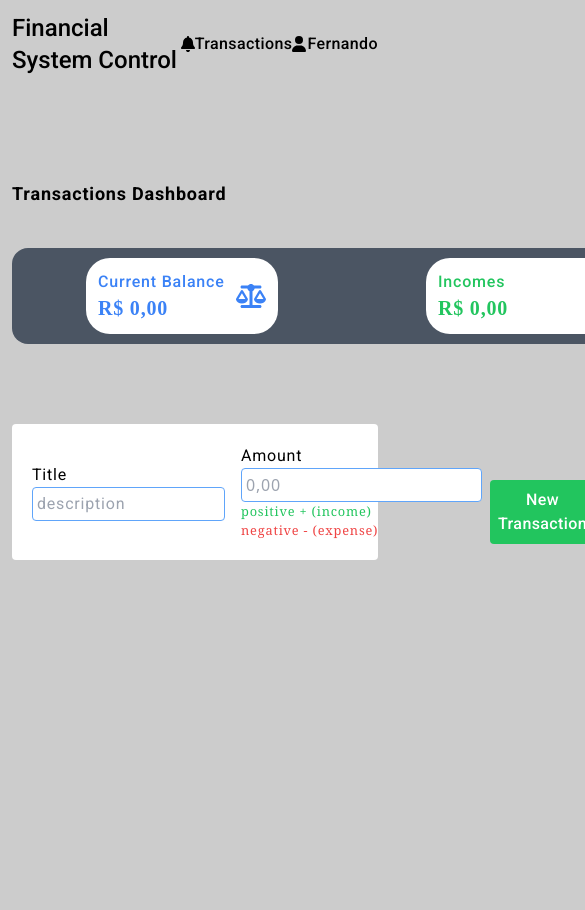
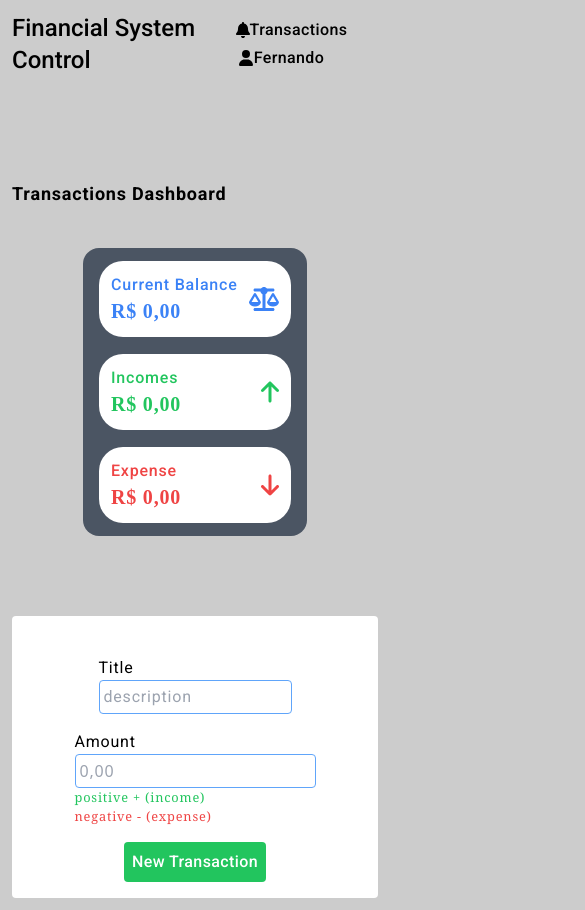
Before and after one commit to fernandooliveiralima/FinancialSystemControlAngular, an Angular app: page / in a window 390 px wide. Shown: the top 910 px of the page, 585 px wide, since content can reach past the window. Before the commit the page ends 844 px from the top, so only its background shows below. Built offline with nearby package versions, Linux system fonts and the light colour scheme.

Commit message:
quarta-fase do projeto

```diff
--- a/src/app/components/header/header.component.html
+++ b/src/app/components/header/header.component.html
@@ -2,7 +2,7 @@
 <header class="header-section w-full flex items-center justify-between p-3">
     <h1 class="h1-header text-2xl font-[Roboto] font-medium"> <a routerLink="">Financial System Control</a> </h1>
 
-    <section class="section-user-notifications w-[15rem] flex items-center justify-between">
+    <section class="section-user-notifications w-[15rem] flex items-center justify-between lg:flex-col">
 
         <section class="notifications-transactions  flex items-center justify-between">
             <fa-icon [icon]="faBell"></fa-icon>
@@ -11,15 +11,13 @@
             </span>
         </section>
 
-        <section class="notifications-transactions w-[5.35rem] flex items-center justify-between">
+        <section class="notifications-transactions w-[5.35rem] flex items-center justify-between lg:mr-5 lg:mt-1">
             <fa-icon class="" [icon]="faUser"></fa-icon>
             <span class="transactions-header font-[Roboto] font-medium tracking-wide">
                 <a routerLink="TransactionsComponent">Fernando</a>
             </span>
         </section>
 
-
-
     </section>
 
 
--- a/src/app/components/header/header.component.ts
+++ b/src/app/components/header/header.component.ts
@@ -1,7 +1,7 @@
 import { Component } from '@angular/core';
 
 /* fontawesome imports */
-import { faUser } from '@fortawesome/free-solid-svg-icons'
+import { faL, faUser } from '@fortawesome/free-solid-svg-icons'
 import { faBell } from '@fortawesome/free-solid-svg-icons'
 
 @Component({
@@ -12,4 +12,6 @@ import { faBell } from '@fortawesome/free-solid-svg-icons'
 export class HeaderComponent {
   faUser = faUser;
   faBell = faBell;
+
+
 }
--- a/src/app/components/main/main.component.html
+++ b/src/app/components/main/main.component.html
@@ -2,7 +2,7 @@
     <h2 class="h2-main-section font-semibold text-lg font-[Roboto]">Transactions Dashboard</h2>
 
     <section
-        class="transactions-section bg-gray-600 h-24 w-[63.75rem] m-auto mt-10 rounded-2xl flex items-center justify-around">
+        class="transactions-section bg-gray-600 h-24 w-[63.75rem] m-auto mt-10 rounded-2xl flex items-center justify-around lg:flex-col lg:h-72 lg:w-56 lg:p-1">
 
 
 
@@ -36,7 +36,7 @@
     </section>
 
     <form [formGroup]="formulario" (ngSubmit)="submitForm()"
-        class="transactions-types w-[63.75] bg-white rounded mt-20 flex items-center justify-around p-3">
+        class="transactions-types w-[63.75] bg-white rounded mt-20 flex items-center justify-around p-3 lg:p-8 lg:flex-col lg:items-center lg:justify-between">
 
         <div class="title-section p-2 rounded flex flex-col items-start justify-center">
             <label class="label-title-section font-[Roboto]" for="">Title</label>
@@ -50,7 +50,7 @@
             <input
                 class="border border-blue-400 input-amount-section p-1 rounded outline-none font-sans placeholder:font-sans"
                 tabindex="2" id="amountInput" type="number" placeholder="0,00" formControlName="formAmount" />
-               <span class="flex flex-col">
+            <span class="flex flex-col">
 
                 <small class="positive text-green-500">
                     positive + (income)
@@ -60,17 +60,16 @@
                     negative - (expense)
                 </small>
 
-               </span>
-                <!-- <small>
+            </span>
+            <!-- <small>
                     positive + (income)
                     negative - (expense)
                 </small> -->
         </div>
 
 
-        <div class="btn-section h-[1.5rem]">
-            <button (click)="updateValues()"
-                tabindex="3"
+        <div class="btn-section h-[1.5rem] mt-2">
+            <button (click)="updateValues()" tabindex="3"
                 class="bg-green-500 p-2 rounded text-white font-[Roboto] font-medium tracking-wide">
                 New Transaction
             </button>
--- a/src/app/components/transactions-list/transactions-list.component.html
+++ b/src/app/components/transactions-list/transactions-list.component.html
@@ -8,7 +8,7 @@
 
 
     <div *ngFor="let items of listItems"
-        class="transactions-items w-[80%] flex items-center justify-evenly mt-10 text-white bg-slate-700 shadow-md p-2 rounded">
+        class="transactions-items w-[80%] flex items-center justify-evenly mt-10 text-white bg-slate-700 shadow-md p-2 rounded lg:flex-col lg:items-start lg:h-[30rem] lg:w-36">
         <div class="id">
             id
             <div>{{ items.id }}</div>
--- a/tailwind.config.js
+++ b/tailwind.config.js
@@ -12,6 +12,23 @@ module.exports = {
         'bg-btn': '#1df504'
       }
     },
+    /* screens */
+    screens:{
+      '2xl': {'max': '1535px'},
+      // => @media (max-width: 1535px) { ... }
+
+      'xl': {'max': '1279px'},
+      // => @media (max-width: 1279px) { ... }
+
+      'lg': {'max': '1023px'},
+      // => @media (max-width: 1023px) { ... }
+
+      'md': {'max': '767px'},
+      // => @media (max-width: 767px) { ... }
+
+      'sm': {'max': '639px'},
+      // => @media (max-width: 639px) { ... }
+    }
   },
   plugins: [],
 }
```
